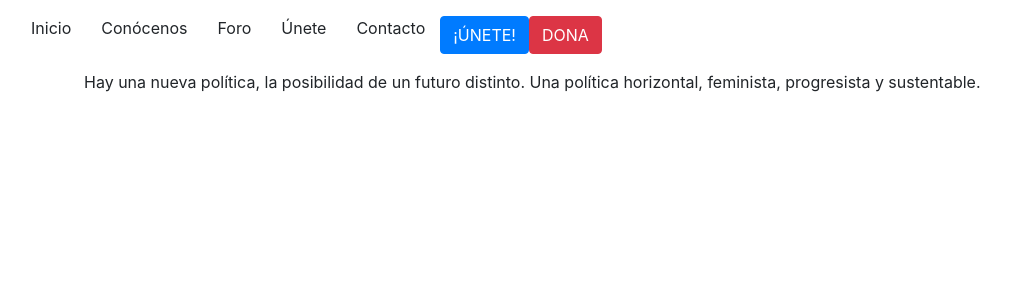
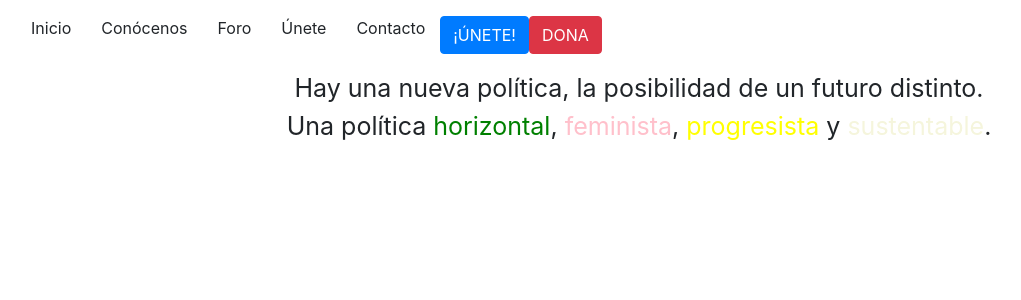
Before and after one commit to wikipoliticacdmx/website, a Vue app in the folder app/: page /#/ in a window 1280 px wide. Shown: the top 300 px of the page, without its empty margins (1-1022 px from the left). Built offline with nearby package versions, Linux system fonts and the light colour scheme; the HTML template or start-up script is replaced by a standard one.

Commit message:
Add texts

```diff
--- a/app/src/components/Banner.vue
+++ b/app/src/components/Banner.vue
@@ -1,11 +1,13 @@
 <template>
   <div class="banner">
-    <b-container>
+    <b-container class="container">
       <b-row>
         <b-col>
-          <p>
+          <p class="text-center mb-0">
             Hay una nueva política, la posibilidad de un futuro distinto.
-            Una política horizontal, feminista, progresista y sustentable.
+          </p>
+          <p class="text-center mb-0">
+            Una política <span class="horizontal">horizontal</span>, <span class="feminist">feminista</span>, <span class="progressist">progresista</span> y <span class="sustainable">sustentable</span>.
           </p>
         </b-col>
       </b-row>
@@ -23,5 +25,22 @@
 </script>
 
 <style scoped lang="scss">
-
+  .container {
+    background-color: white;
+    p {
+      font-size: 25px;
+      .horizontal {
+        color: green;
+      }
+      .feminist {
+        color: pink;
+      }
+      .progressist {
+        color: yellow;
+      }
+      .sustainable {
+        color: beige;
+      }
+    }
+  }
 </style>
```
